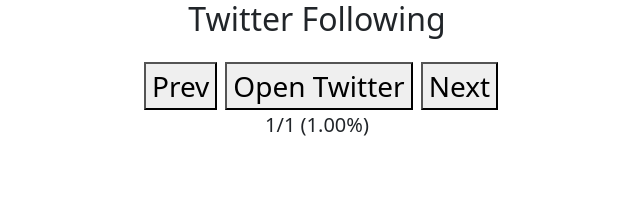
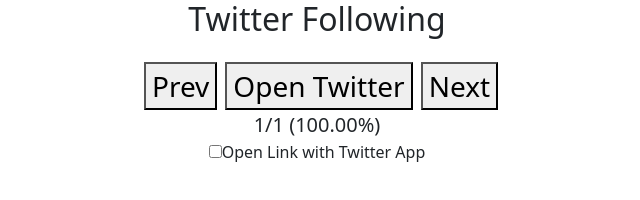
Before and after one commit to goldenyellowcrystal/twitter-following, a plain HTML site: page index.html in a window 1280 px wide. Shown: the whole page, without its empty margins (323-963 px from the left). Drawn offline with nearby package versions, Linux system fonts and the light colour scheme; no server answers.

Commit message:
Added option to open with Twitter normally

```diff
--- a/index.html
+++ b/index.html
@@ -22,7 +22,11 @@
       <button class="ms-2" @click="next()">Next</button>
     </div>
     <div class="fs-5">
-      {{ this.counter+1 }}/{{ this.following.length+1 }} ({{((this.counter+1)/(this.following.length+1)).toFixed(2)}}%)
+      {{ this.counter+1 }}/{{ this.following.length+1 }} ({{(((this.counter+1)/(this.following.length+1))*100).toFixed(2)}}%)
+    </div>
+    <div>
+      <input type="checkbox" id="useApp" value="Y" v-model="useTwitterApp">
+      <label for="useApp">Open Link with Twitter App</label>
     </div>
   </div>
 </body>
@@ -33,12 +37,16 @@
       return {
         message: 'Hello Vue!',
         following: [],
-        counter: 0
+        counter: 0,
+        useTwitterApp: []
       }
     },
     methods: {
       openTwitter() {
-        let link = "https://twitter.app.link/banner_switch_to_app?%24deeplink_path=twitter%3A%2F%2Fuser%3Fscreen_name%3D" + this.following[this.counter].username;
+        let link = (this.useTwitterApp.length > 0)
+          ? "https://twitter.app.link/banner_switch_to_app?%24deeplink_path=twitter%3A%2F%2Fuser%3Fscreen_name%3D" + this.following[this.counter].username
+          : "https://twitter.com/"+ this.following[this.counter].username;
+
         window.open(link);
       },
       next() {
```
